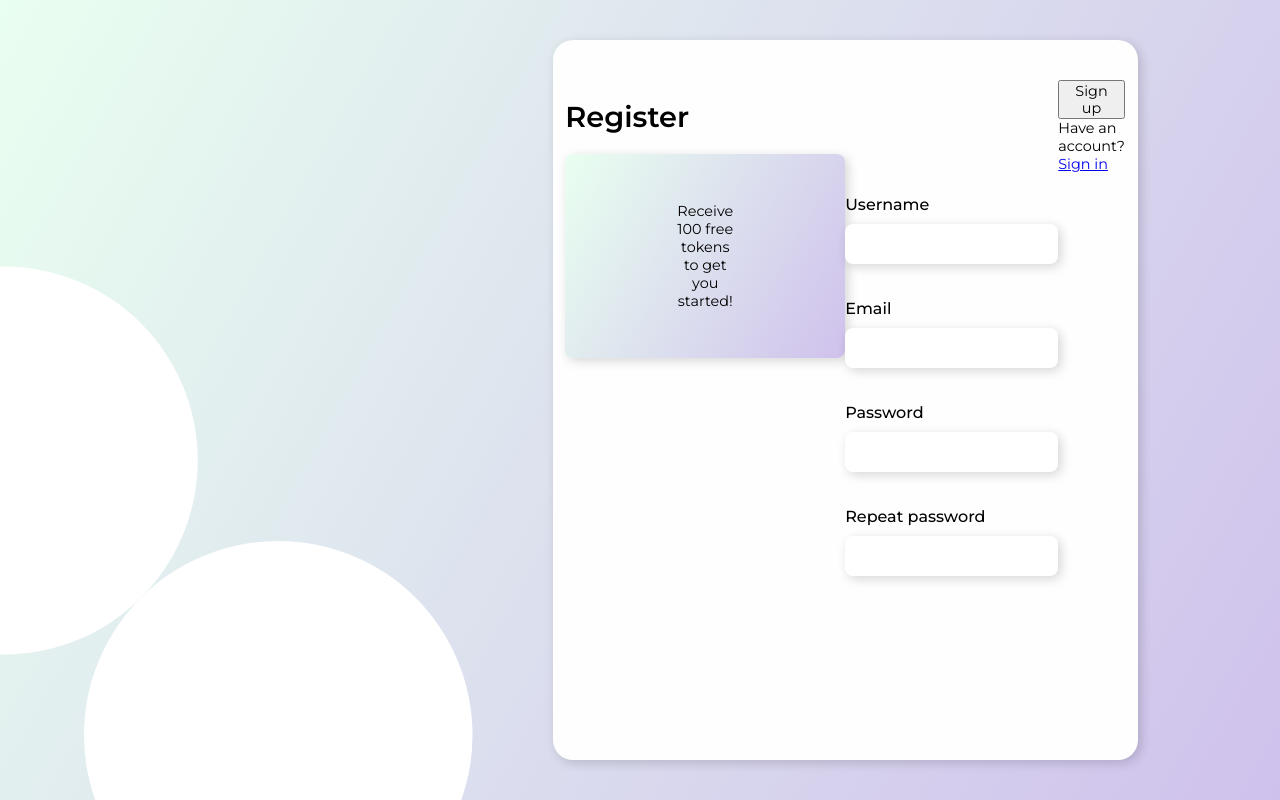
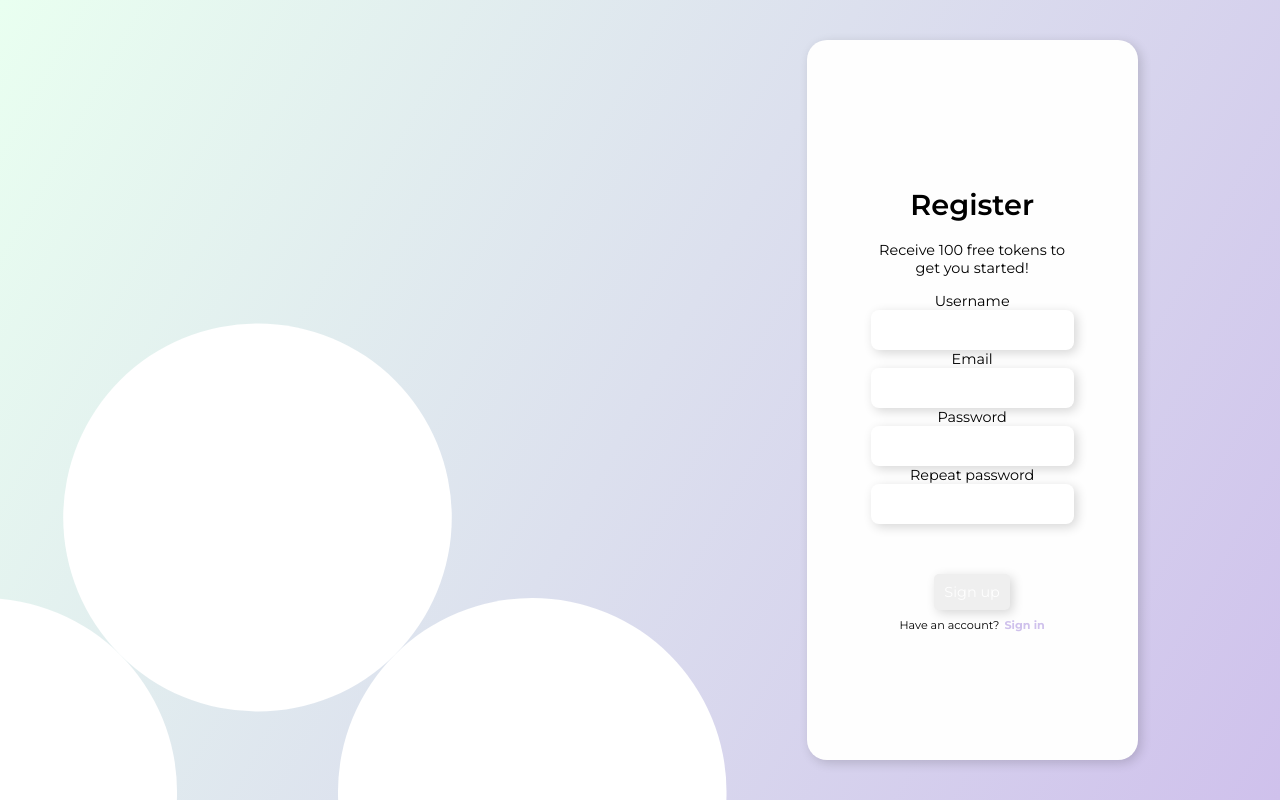
Before and after one commit to Warreldie/team6-VC, a Node server app: page /users/register in a window 1280 px wide. Run offline with Node 20, Linux system fonts and the light colour scheme; some libraries are stand-ins or nearby versions.

Commit message:
fix: split sass into components & restored register and login styling

```diff
--- a/public/css/style.css
+++ b/public/css/style.css
@@ -1,4 +1,41 @@
 @import url("https://fonts.googleapis.com/css2?family=Montserrat:ital,wght@0,400;0,500;0,600;0,700;1,400;1,500;1,600;1,700&display=swap");
+.btn {
+  align-self: center;
+  display: inline-block;
+  border: none;
+  padding: 10px;
+  margin-top: calc(5vh + 10px);
+  border-radius: 5px;
+  color: #fefefe;
+  box-shadow: 3px 3px 11px #00000029;
+}
+
+.btn--submit {
+  background: #ff8a70;
+}
+
+label.form__label--dialog {
+  text-align: left;
+  margin-top: 15px;
+  margin-bottom: 5px;
+  font-weight: 500;
+  font-size: 0.7rem;
+}
+
+input {
+  border: none;
+  box-shadow: 3px 3px 11px #00000029;
+  height: 2.5rem;
+  border-radius: 8px;
+  padding: 0 15px;
+}
+
+.dialog__form {
+  display: flex;
+  flex-direction: column;
+  justify-items: center;
+}
+
 body {
   font: 0.9rem "Montserrat", Helvetica, Arial, sans-serif;
 }
@@ -13,17 +50,14 @@
   overflow-y: hidden;
 }
 
-.container--brand {
+.container__brand {
   text-align: right;
-  color: black;
+  color: white;
   padding-right: 3vw;
   padding-top: 3vh;
   position: relative;
 }
-.container--brand .brand__container-logout {
-  color: #ff8a70;
-}
-.container--brand .brand__container-logo {
+.container__brand .brand__logo {
   width: 80vw;
   opacity: 0.5;
   position: absolute;
@@ -31,10 +65,14 @@
   top: -10vh;
 }
 
-p.brand__container-sub {
+.brand__container-logout {
+  color: #ff8a70;
+}
+
+p.brand__sub {
   margin: 5px;
 }
-p.dialog__heading-sub {
+p.dialog__sub {
   margin-bottom: 5vh;
 }
 
@@ -42,101 +80,36 @@
   background: #fefefe;
   border-radius: 20px;
   box-shadow: 3px 3px 11px #00000029;
-  width: 60vw;
-  padding: 5vh 1vw;
+  text-align: center;
+  width: 25vw;
+  padding: 3vh 5vw;
   margin-right: 8vw;
   display: flex;
-  flex-direction: row;
-  justify-content: space-evenly;
+  flex-direction: column;
+  justify-content: center;
 }
-.dialog .dialog__heading-sub {
-  background: transparent linear-gradient(119deg, #e9fff0 0%, #cfc1ec 100%) 0% 0% no-repeat padding-box;
-  border: none;
-  box-shadow: 3px 3px 11px #00000029;
-  border-radius: 8px;
-  padding-left: 7rem;
-  padding-right: 7rem;
-  padding-top: 3rem;
-  padding-bottom: 3rem;
-  color: black;
-  text-align: center;
-  display: flex;
-  flex-direction: row;
-  justify-content: space-between;
-}
-.dialog .dialog__heading-sub span {
-  font-size: 10rem;
-  justify-content: end;
-  align-content: flex-end;
-}
-.dialog .dialog__heading__transfer {
-  border: none;
-  box-shadow: 3px 3px 11px #00000029;
-  height: 2.5rem;
-  border-radius: 8px;
-  padding-bottom: 5px;
-  margin: 10px;
-  display: flex;
-  flex-direction: row;
-  justify-content: space-around;
-  align-content: center;
-}
-.dialog .dialog__form {
-  display: flex;
-  flex-direction: column;
-  justify-items: center;
-  margin-top: 100px;
-}
-.dialog .dialog__form .dialog__form-title {
-  color: #cfc1ec;
-  font-size: 1.5rem;
-}
-.dialog .dialog__form .dialog__form-field {
-  border: none;
-  box-shadow: 3px 3px 11px #00000029;
-  height: 2.5rem;
-  border-radius: 8px;
-  padding: 0 20px;
-  margin-bottom: 20px;
-  margin-top: 5px;
-}
-.dialog .dialog__form .dialog__form-text {
-  border: none;
-  box-shadow: 3px 3px 11px #00000029;
-  height: 2.5rem;
-  border-radius: 8px;
-  padding: 50px;
-  margin-bottom: 0px;
-  margin-top: 5px;
-}
-.dialog .dialog__form .dialog__form__links {
+.dialog .dialog__links {
   display: flex;
   flex-direction: column;
 }
-.dialog .dialog__form .dialog__form__links .dialog__form__links-btn {
-  align-self: center;
-  display: inline-block;
-  background: #ff8a70;
-  border: none;
-  padding: 10px;
-  margin-top: calc(5vh + 10px);
-  border-radius: 5px;
-  color: #fefefe;
-  box-shadow: 3px 3px 11px #00000029;
+.dialog .dialog__links .dialog__links-text {
+  font-size: 0.7rem;
+  padding-top: 0.5rem;
 }
-
-label.dialog__form-label {
-  text-align: left;
-  margin-top: 15px;
-  margin-bottom: 5px;
-  font-weight: 500;
-  font-size: 1rem;
+.dialog .dialog__links .dialog__links-text .dialog__links-link {
+  text-decoration: none;
+  color: #cfc1ec;
+  padding-left: 5px;
+  font-weight: 900;
+}
+.dialog .dialog__links .dialog__links-text :hover {
+  opacity: 0.8;
 }
 
 h1 {
   font-weight: 600;
 }
-h1.brand__container-title {
+h1.brand__title {
   font-size: 2.5rem;
   margin: 0;
 }
--- a/source/app.scss
+++ b/source/app.scss
@@ -1,17 +1,20 @@
+@import url("https://fonts.googleapis.com/css2?family=Montserrat:ital,wght@0,400;0,500;0,600;0,700;1,400;1,500;1,600;1,700&display=swap");
+@import "components/btn";
+@import "components/form";
+
 $lilac: #cfc1ec;
 $mint: #e9fff0;
 $salmon: #ff8a70;
 $white: #fefefe;
 $black: #191919;
 $shadow: #00000029;
-@import url("https://fonts.googleapis.com/css2?family=Montserrat:ital,wght@0,400;0,500;0,600;0,700;1,400;1,500;1,600;1,700&display=swap");
+
 body {
   font: 0.9rem "Montserrat", Helvetica, Arial, sans-serif;
 }
 
 .auth {
-  background: transparent linear-gradient(119deg, $mint 0%, $lilac 100%) 0% 0%
-    no-repeat padding-box;
+  background: transparent linear-gradient(119deg, $mint 0%, $lilac 100%) 0% 0% no-repeat padding-box;
   display: flex;
   flex-direction: row;
   justify-content: flex-end;
@@ -20,16 +23,14 @@
   overflow-y: hidden;
 }
 
-.container--brand {
+.container__brand {
   text-align: right;
-  color: black;
+  color: white;
   padding-right: 3vw;
   padding-top: 3vh;
   position: relative;
-.brand__container-logout{
-    color: $salmon;
-}
-  .brand__container-logo {
+
+  .brand__logo {
     width: 80vw;
     opacity: 0.5;
     position: absolute;
@@ -38,12 +39,16 @@
   }
 }
 
+.brand__container-logout {
+  color: $salmon;
+}
+
 p {
-  &.brand__container-sub {
+  &.brand__sub {
     margin: 5px;
   }
 
-  &.dialog__heading-sub {
+  &.dialog__sub {
     margin-bottom: 5vh;
   }
 }
@@ -52,106 +57,39 @@
   background: $white;
   border-radius: 20px;
   box-shadow: 3px 3px 11px $shadow;
-  width: 60vw;
-  padding: 5vh 1vw;
+  text-align: center;
+  width: 25vw;
+  padding: 3vh 5vw;
   margin-right: 8vw;
   display: flex;
-  flex-direction: row;
-  justify-content: space-evenly;
-  .dialog__heading-sub {
-    background: transparent linear-gradient(119deg, $mint 0%, $lilac 100%) 0% 0% no-repeat padding-box;
-    border: none;
-    box-shadow: 3px 3px 11px $shadow;
-    border-radius: 8px;
-    padding-left: 7rem;
-    padding-right: 7rem;
-    padding-top: 3rem;
-    padding-bottom: 3rem;
-    color: black;
-    text-align: center;
-    display: flex;
-    flex-direction: row;
-    justify-content: space-between;
+  flex-direction: column;
+  justify-content: center;
 
-    span {
-      font-size: 10rem;
-      justify-content: end;
-      align-content: flex-end;
-    }
-  }
-  .dialog__heading__transfer {
-    border: none;
-    box-shadow: 3px 3px 11px $shadow;
-    height: 2.5rem;
-    border-radius: 8px;
-    padding-bottom: 5px;
-    margin: 10px;
-    display: flex;
-    flex-direction: row;
-    justify-content: space-around;
-    align-content: center;
-  }
-  .dialog__form {
+  .dialog__links {
     display: flex;
     flex-direction: column;
-    justify-items: center;
-    margin-top: 100px;
 
-    .dialog__form-title{
+    .dialog__links-text {
+      font-size: 0.7rem;
+      padding-top: 0.5rem;
+
+      .dialog__links-link {
+        text-decoration: none;
         color: $lilac;
-        font-size: 1.5rem;
+        padding-left: 5px;
+        font-weight: 900;
+      }
+      & :hover {
+        opacity: 0.8;
+      }
     }
-    .dialog__form-field{
-        border: none;
-        box-shadow: 3px 3px 11px $shadow;
-        height: 2.5rem;
-        border-radius: 8px;
-        padding: 0 20px;
-        margin-bottom: 20px;
-        margin-top: 5px;
-    }
-    .dialog__form-text{
-        border: none;
-        box-shadow: 3px 3px 11px $shadow;
-        height: 2.5rem;
-        border-radius: 8px;
-        padding: 50px;
-        margin-bottom: 0px;
-        margin-top: 5px;
-    }
-    .dialog__form__links {
-        display: flex;
-        flex-direction: column;
-
-        .dialog__form__links-btn {
-          align-self: center;
-          display: inline-block;
-          background: $salmon;
-          border: none;
-          padding: 10px;
-          margin-top: calc(5vh + 10px);
-          border-radius: 5px;
-          color: $white;
-          box-shadow: 3px 3px 11px $shadow;
-        }
-    }
-  }
-}
-
-label {
-  &.dialog__form-label {
-    text-align: left;
-    margin-top: 15px;
-    margin-bottom: 5px;
-    font-weight: 500;
-    font-size: 1.0rem;
   }
 }
 
 h1 {
   font-weight: 600;
 
-  &.brand__container-title {
+  &.brand__title {
     font-size: 2.5rem;
     margin: 0;
   }
--- a/source/components/_btn.scss
+++ b/source/components/_btn.scss
@@ -0,0 +1,21 @@
+$lilac: #cfc1ec;
+$mint: #e9fff0;
+$salmon: #ff8a70;
+$white: #fefefe;
+$black: #191919;
+$shadow: #00000029;
+
+.btn {
+    align-self: center;
+    display: inline-block;
+    border: none;
+    padding: 10px;
+    margin-top: calc(5vh + 10px);
+    border-radius: 5px;
+    color: $white;
+    box-shadow: 3px 3px 11px $shadow;
+}
+
+.btn--submit {
+    background: $salmon;
+}
--- /dev/null
+++ b/source/components/_form.scss
@@ -0,0 +1,30 @@
+$lilac: #cfc1ec;
+$mint: #e9fff0;
+$salmon: #ff8a70;
+$white: #fefefe;
+$black: #191919;
+$shadow: #00000029;
+
+label {
+    &.form__label--dialog {
+        text-align: left;
+        margin-top: 15px;
+        margin-bottom: 5px;
+        font-weight: 500;
+        font-size: 0.7rem;
+    }
+}
+
+input {
+    border: none;
+    box-shadow: 3px 3px 11px $shadow;
+    height: 2.5rem;
+    border-radius: 8px;
+    padding: 0 15px;
+}
+
+.dialog__form {
+    display: flex;
+    flex-direction: column;
+    justify-items: center;
+}
```
Also changed, not shown: source/components/_container.scss (deleted), 1 other file.
